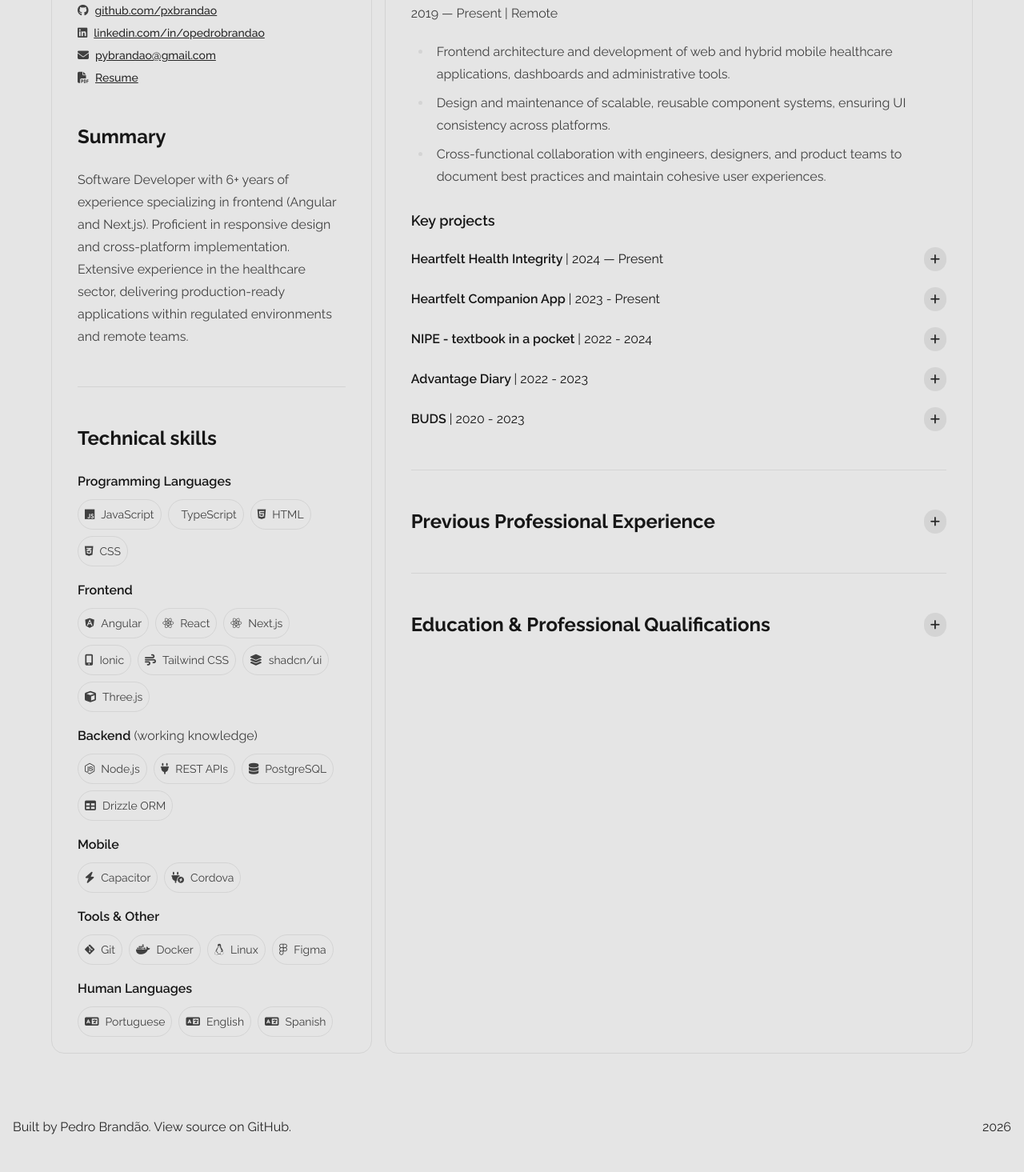
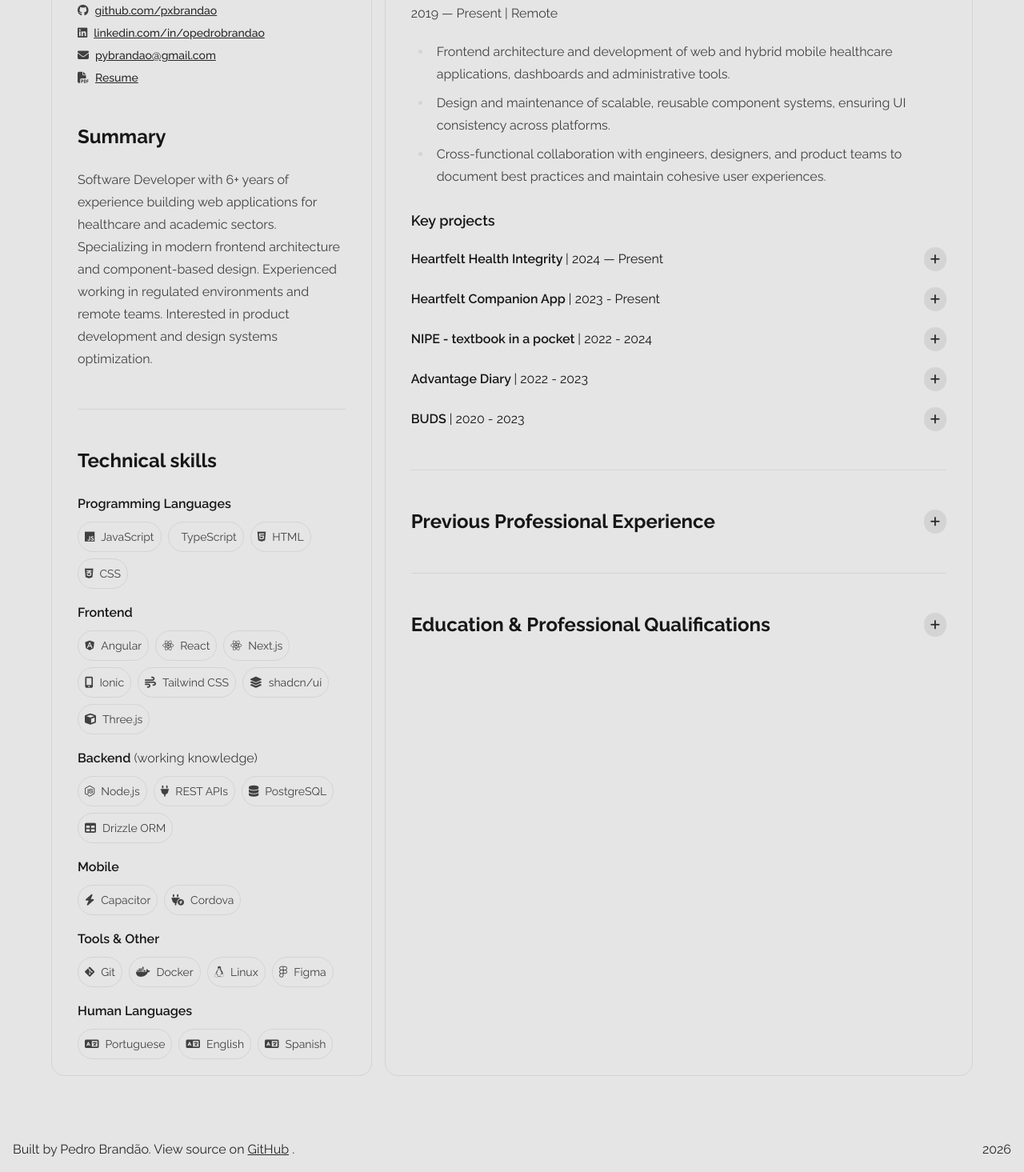
Before and after one commit to pxbrandao/pxbrandao.github.io, a plain HTML site: page index.html in a window 1280 px wide. Shown: the part 218-1683 px from the top of the page at 80% size. Before the commit the page ends 1655 px from the top, so only its background shows below. Drawn offline with nearby package versions, Linux system fonts and the light colour scheme.

Commit message:
chore: update summary

```diff
--- a/index.html
+++ b/index.html
@@ -103,11 +103,11 @@
           </div>
           <h2 id="summary-heading">Summary</h2>
           <p>
-            Software Developer with 6+ years of experience specializing in
-            frontend (Angular and Next.js). Proficient in responsive design and
-            cross-platform implementation. Extensive experience in the
-            healthcare sector, delivering production-ready applications within
-            regulated environments and remote teams.
+            Software Developer with 6+ years of experience building web
+            applications for healthcare and academic sectors. Specializing in
+            modern frontend architecture and component-based design. Experienced
+            working in regulated environments and remote teams. Interested in
+            product development and design systems optimization.
           </p>
         </section>
         <hr class="border-neutral-300 dark:border-neutral-700" />
@@ -530,7 +530,16 @@
 
     <footer class="w-full">
       <div class="flex justify-between p-4 gap-2">
-        <p>Built by Pedro Brandão. View source on GitHub.</p>
+        <p>
+          Built by Pedro Brandão. View source on
+          <a
+            target="_blank"
+            href="https://github.com/pxbrandao/pxbrandao.github.io"
+            class="underline"
+            >GitHub</a
+          >
+          .
+        </p>
         <p><time datetime="2026">2026</time></p>
       </div>
     </footer>
```
